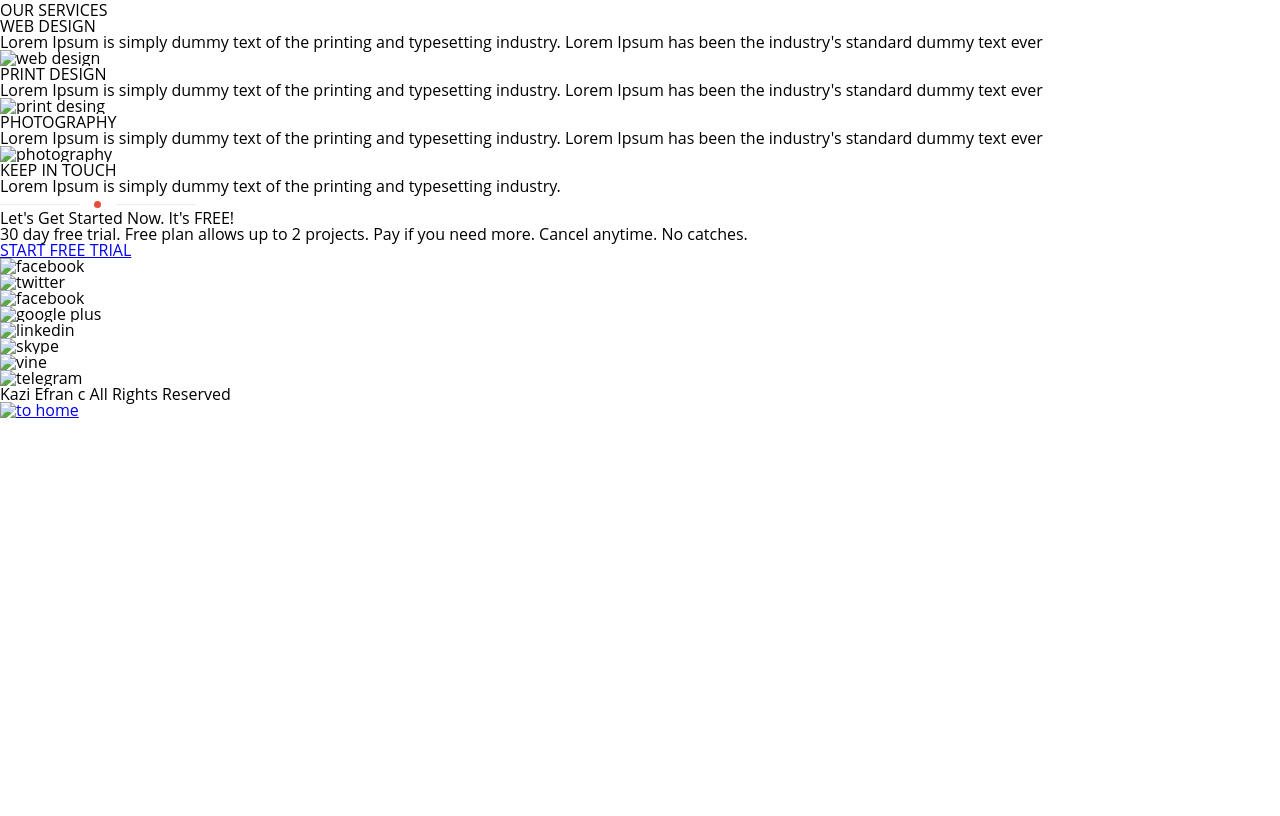
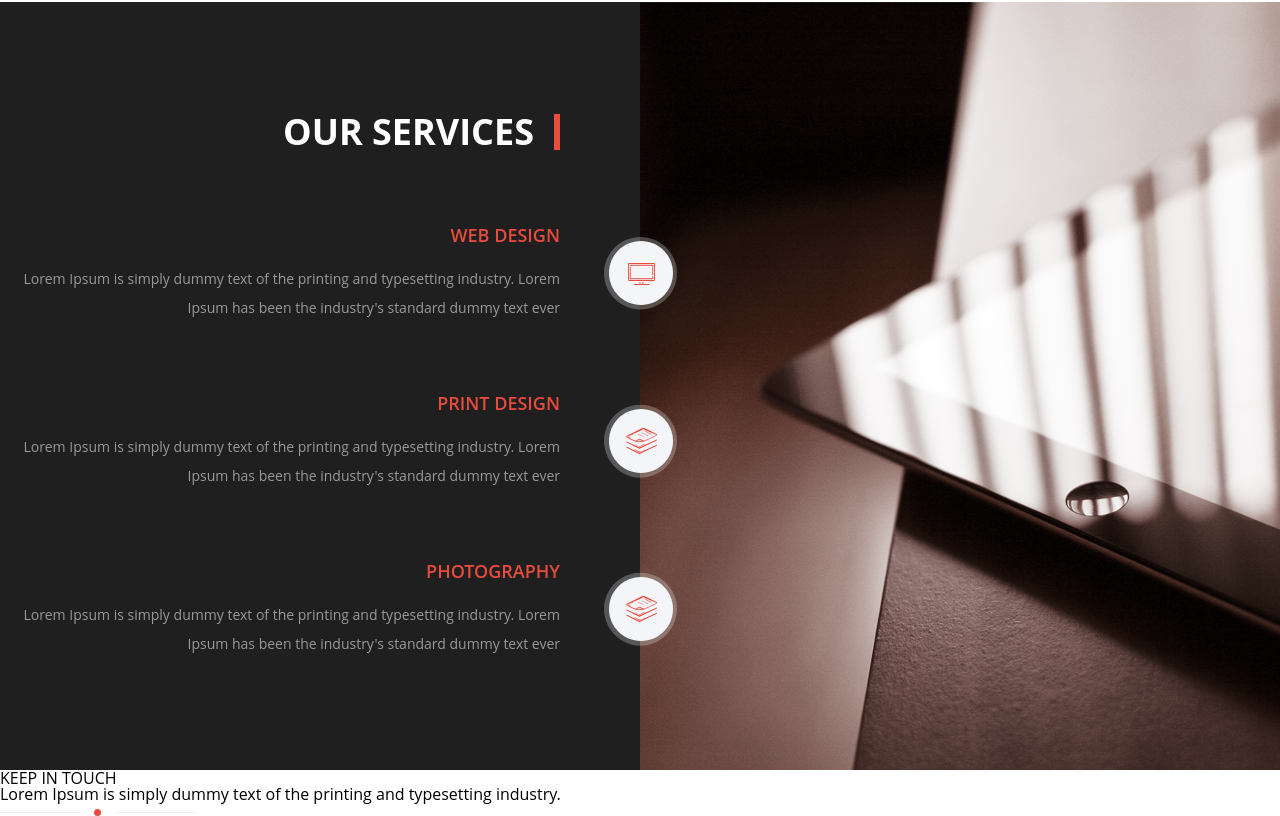
Before and after one commit to BjornSodenberg/iSpring_technical_task, a PHP site: page / in a window 1280 px wide. Shown: the part 1430-2246 px from the top of the page. Before the commit the page ends 1848 px from the top, so only its background shows below. Run offline with PHP 8.4, Linux system fonts and the light colour scheme; grey boxes are pictures that could not be loaded.

Commit message:
стилизовал our services

```diff
--- a/css/index.css
+++ b/css/index.css
@@ -32,6 +32,17 @@
   font-weight: 300;
 }
 
+@font-face {
+  font-family: "Open Sans Pro";
+  src: url("/assets/fonts/SourceSansPro-Bold.ttf") format("ttf");
+  font-weight: 700;
+}
+
+@font-face {
+  font-family: "Open Sans Pro";
+  src: url("/assets/fonts/SourceSansPro-Regular.ttf") format("ttf");
+  font-weight: 400;
+}
 
 *,html,body
 {
@@ -254,3 +265,97 @@
   justify-content: center;
   align-items: center;
 }
+
+.services
+{
+  height: 768px;
+  display: flex;
+  flex-direction: row;
+}
+
+.left_column
+{
+  width: 50%;
+  display: flex;
+  flex-direction: column;
+  align-items: flex-end;
+  background-color: #1f1f1f;
+  justify-content: center;
+  position: relative;
+}
+
+.right_column
+{
+  background: url('/assets/images/Layer\ 3.png');
+  width: 50%;
+}
+
+.services_title
+{
+  font-family: "Open Sans Pro","Open Sans", sans-serif;
+  font-size: 36px;
+  font-weight: 700;
+  color: #fff;
+  margin-right: 20px;
+}
+
+.services_header
+{
+  display: flex;
+  flex-direction: row;
+  align-items: center;
+  margin-bottom: 76px;
+}
+
+.services_separator
+{
+  height: 36px;
+  width: 6px;
+  background-color: #E74C3C;
+  margin-right: 80px;
+}
+
+.services_list
+{
+  display: flex;
+  flex-direction: column;
+}
+
+.services_item
+{
+  text-align: right;
+  margin-right: 80px;
+  margin-bottom: 72px;
+  display: flex;
+  flex-direction: row;
+  align-items: center;
+}
+
+.services_item:last-child
+{
+  margin-bottom: 0;
+}
+
+.services_item_title
+{
+  color: #E74C3C;
+  font-family: "Open Sans Pro","Open Sans", sans-serif;
+  font-size: 18px;
+  font-weight: 600;
+  margin-bottom: 20px;
+}
+
+.services_item_description
+{
+  color: #999999;
+  font-size: 14px;
+  font-weight: 400;
+  font-family: "Open Sans Pro","Open Sans", sans-serif;
+  line-height: 29px;
+}
+
+.service_item_icon
+{
+  position: absolute;
+  right: -37px;
+}
--- a/index.html
+++ b/index.html
@@ -10,9 +10,13 @@
   </head>
   <body>
     <div class="backgorund">
-      <img src="/assets/images/Background.png" alt="background" class="backgorund_image">
+      <img
+        src="/assets/images/Background.png"
+        alt="background"
+        class="backgorund_image"
+      />
       <a href="/" class="hero_form_button">
-        <img src="/assets/images/icons/anchor.svg" alt="to form"/>
+        <img src="/assets/images/icons/anchor.svg" alt="to form" />
       </a>
     </div>
     <header class="header">
@@ -50,77 +54,117 @@
       <ul class="advantages_list">
         <li class="advantages_item">
           <div class="icon_container">
-            <img src="/assets/images/icons/sleek-desing.svg" alt="sleek design" class="advantages_item_icon"/>
+            <img
+              src="/assets/images/icons/sleek-desing.svg"
+              alt="sleek design"
+              class="advantages_item_icon"
+            />
           </div>
           <h3 class="advantages_item_title">SLEEK DESIGN</h3>
           <span class="advantages_separator"></span>
           <p class="advantages_description">
-            Lorem Ipsum is simply dummy text of the printing and typesetting industry. Lorem Ipsum has been the industry.
+            Lorem Ipsum is simply dummy text of the printing and typesetting
+            industry. Lorem Ipsum has been the industry.
           </p>
         </li>
         <li class="advantages_item">
           <div class="icon_container">
-            <img src="/assets/images/icons/clean-code.svg" alt="clean code" class="advantages_item_icon"/>
+            <img
+              src="/assets/images/icons/clean-code.svg"
+              alt="clean code"
+              class="advantages_item_icon"
+            />
           </div>
           <h3 class="advantages_item_title">CLEAN CODE</h3>
           <span class="advantages_separator"></span>
           <p class="advantages_description">
-            Lorem Ipsum is simply dummy text of the printing and typesetting industry. Lorem Ipsum has been the industry.
+            Lorem Ipsum is simply dummy text of the printing and typesetting
+            industry. Lorem Ipsum has been the industry.
           </p>
         </li>
         <li class="advantages_item">
           <div class="icon_container">
-            <img src="/assets/images/icons/creative-ideas.svg" alt="creative ideas" class="advantages_item_icon"/>
+            <img
+              src="/assets/images/icons/creative-ideas.svg"
+              alt="creative ideas"
+              class="advantages_item_icon"
+            />
           </div>
           <h3 class="advantages_item_title">CREATIVE IDEAS</h3>
           <span class="advantages_separator"></span>
           <p class="advantages_description">
-            Lorem Ipsum is simply dummy text of the printing and typesetting industry. Lorem Ipsum has been the industry.
+            Lorem Ipsum is simply dummy text of the printing and typesetting
+            industry. Lorem Ipsum has been the industry.
           </p>
         </li>
         <li class="advantages_item">
           <div class="icon_container">
-            <img src="/assets/images/icons/free-support.svg" alt="free support" class="advantages_item_icon"/>
+            <img
+              src="/assets/images/icons/free-support.svg"
+              alt="free support"
+              class="advantages_item_icon"
+            />
           </div>
           <h3 class="advantages_item_title">FREE SUPPORT</h3>
           <span class="advantages_separator"></span>
           <p class="advantages_description">
-            Lorem Ipsum is simply dummy text of the printing and typesetting industry. Lorem Ipsum has been the industry.
+            Lorem Ipsum is simply dummy text of the printing and typesetting
+            industry. Lorem Ipsum has been the industry.
           </p>
         </li>
       </ul>
     </section>
     <section class="services">
+      <div class="left_column">
+        <div class="services_header">
           <h2 class="services_title">OUR SERVICES</h2>
+          <span class="services_separator"></span>
+        </div>
         <ul class="services_list">
           <li class="services_item">
+            <div class="service_item_content">
               <h3 class="services_item_title">WEB DESIGN</h3>
               <p class="services_item_description">
                 Lorem Ipsum is simply dummy text of the printing and typesetting
                 industry. Lorem Ipsum has been the industry's standard dummy text
                 ever
               </p>
-          <img src="" alt="web design" />
+            </div>
+            <div class="service_item_icon">
+              <img src="assets/images/icons/web-design.svg" alt="web design" />
+            </div>
           </li>
           <li class="services_item">
+            <div class="service_item_content">
               <h3 class="services_item_title">PRINT DESIGN</h3>
               <p class="services_item_description">
                 Lorem Ipsum is simply dummy text of the printing and typesetting
                 industry. Lorem Ipsum has been the industry's standard dummy text
                 ever
               </p>
-          <img src="" alt="print desing" />
+            </div>
+            <div class="service_item_icon">
+              <img src="assets/images/icons/print-design.svg" alt="print desing" />
+            </div>
           </li>
           <li class="services_item">
+            <div class="service_item_content">
               <h3 class="services_item_title">PHOTOGRAPHY</h3>
               <p class="services_item_description">
                 Lorem Ipsum is simply dummy text of the printing and typesetting
                 industry. Lorem Ipsum has been the industry's standard dummy text
                 ever
               </p>
-          <img src="" alt="photography" />
+            </div>
+            <div class="service_item_icon">
+              <img src="assets/images/icons/photography.svg" alt="photography" />
+            </div>
           </li>
         </ul>
+      </div>
+      <div class="right_column">
+        <!-- <img src="/assets/images/Layer 3.png" alt="services" /> -->
+      </div>
     </section>
     <section class="feedback_form">
       <h2 class="feedback_title">KEEP IN TOUCH</h2>
```
Also changed, not shown: assets/fonts/SourceSansPro-Bold.ttf (added), assets/fonts/SourceSansPro-Regular.ttf (added), assets/images/icons/photography.svg (added), assets/images/icons/print-design.svg (added), assets/images/icons/web-design.svg (added). Lines whose indentation alone changed are shown as unchanged.
